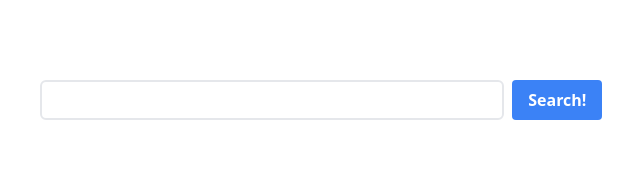
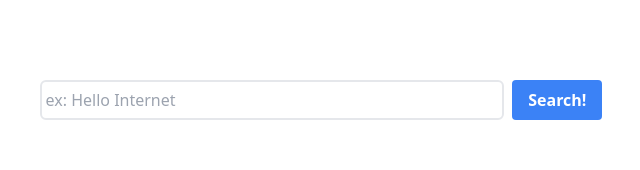
Before and after one commit to drax10/podora, a React (Create React App) app: page / in a window 1280 px wide. Shown: the top 170 px of the page, without its empty margins (319-959 px from the left). Built offline with nearby package versions, Linux system fonts and the light colour scheme.

Commit message:
Add placeholder to search bar

```diff
--- a/src/App.tsx
+++ b/src/App.tsx
@@ -20,7 +20,7 @@ function App() {
 
   return (
     <div className="container mx-auto max-w-prose lg:pt-16 px-4">
-      <SearchBar handleSearch={handleSearch}/>
+      <SearchBar handleSearch={handleSearch} placeholder="ex: Hello Internet" />
       <PodcastSearchResultsList query={searchQuery} searchResults={searchResults} />
     </div>
   );
--- a/src/components/SearchBar.tsx
+++ b/src/components/SearchBar.tsx
@@ -1,6 +1,6 @@
 import React, { useState } from 'react';
 
-function SearchBar({ handleSearch }: { handleSearch: Function }){
+function SearchBar({ handleSearch, placeholder }: { handleSearch: Function, placeholder: string }){
     const [searchRequest, setSearchRequest] = useState("");
 
     const searchOnReturnKeyPress = ( event: React.KeyboardEvent ) => {
@@ -14,6 +14,7 @@ function SearchBar({ handleSearch }: { handleSearch: Function }){
             <input
                 className="flex-grow border-2 border-grey rounded-md p-1 mr-2"
                 value={searchRequest}
+                placeholder={placeholder}
                 onChange={e => setSearchRequest(e.target.value)}
                 onKeyDown={searchOnReturnKeyPress}/>
             <button
```
